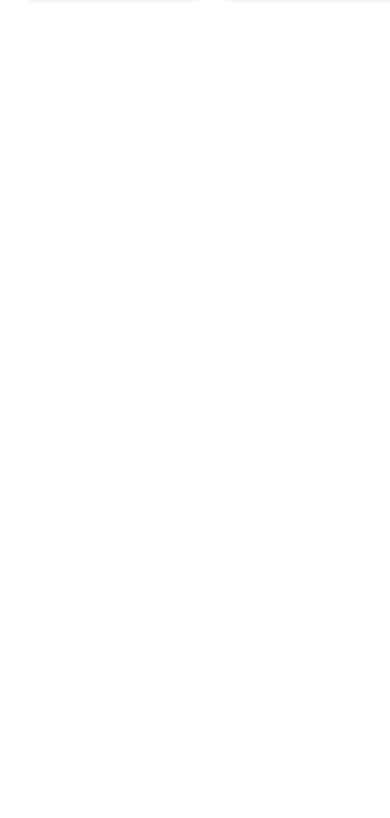
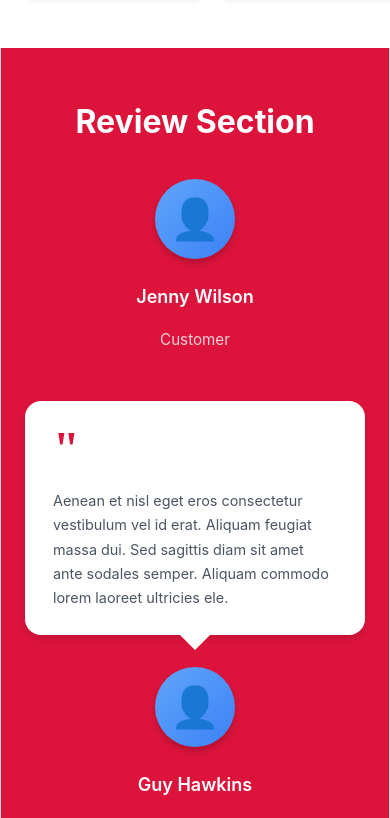
Before and after one commit to OmarFaruk00/Drago, a React (Vite) app: page / in a window 390 px wide. Shown: the part 6966-7784 px from the top of the page. Before the commit the page ends 7014 px from the top, so only its background shows below. Built offline with nearby package versions, Linux system fonts and the light colour scheme; the HTML template or start-up script is replaced by a standard one.

Commit message:
Add Review Section with customer testimonials

```diff
--- a/src/App.jsx
+++ b/src/App.jsx
@@ -6,6 +6,7 @@ import Categories from './components/Categories'
 import TopProducts from './components/TopProducts'
 import SummerSale from './components/SummerSale'
 import ExploreProducts from './components/ExploreProducts'
+import ReviewSection from './components/ReviewSection'
 import './App.css'
 
 function App() {
@@ -18,6 +19,7 @@ function App() {
       <TopProducts />
       <SummerSale />
       <ExploreProducts />
+      <ReviewSection />
       {/* Other sections will be added step by step */}
     </div>
   )
--- /dev/null
+++ b/src/components/ReviewSection.css
@@ -0,0 +1,171 @@
+.review-section {
+  padding: 4rem 2rem;
+  background-color: #DC143C;
+  position: relative;
+  border-left: 1px solid #d1d5db;
+  border-right: 1px solid #d1d5db;
+}
+
+.review-section-container {
+  max-width: 1200px;
+  margin: 0 auto;
+}
+
+.review-section-title {
+  font-size: 2.5rem;
+  font-weight: 700;
+  color: white;
+  text-align: center;
+  margin-bottom: 3rem;
+}
+
+.reviews-list {
+  display: flex;
+  flex-direction: column;
+  gap: 3rem;
+}
+
+.review-block {
+  display: grid;
+  grid-template-columns: 2fr 1fr;
+  gap: 3rem;
+  align-items: center;
+}
+
+/* Review Bubble */
+.review-bubble {
+  background: white;
+  border-radius: 16px;
+  padding: 2rem 2.5rem;
+  position: relative;
+  box-shadow: 0 4px 6px rgba(0, 0, 0, 0.1);
+}
+
+.quote-icon {
+  font-size: 4rem;
+  font-weight: 700;
+  color: #DC143C;
+  line-height: 1;
+  margin-bottom: 1rem;
+  font-family: serif;
+}
+
+.review-text {
+  font-size: 1rem;
+  color: #4b5563;
+  line-height: 1.7;
+  margin: 0;
+  text-align: left;
+}
+
+.bubble-tail {
+  position: absolute;
+  bottom: -15px;
+  left: 50px;
+  width: 0;
+  height: 0;
+  border-left: 15px solid transparent;
+  border-right: 15px solid transparent;
+  border-top: 15px solid white;
+}
+
+/* Customer Profile */
+.customer-profile {
+  display: flex;
+  flex-direction: column;
+  align-items: center;
+  gap: 1rem;
+  text-align: center;
+}
+
+.profile-picture {
+  width: 100px;
+  height: 100px;
+  border-radius: 50%;
+  background: linear-gradient(135deg, #60a5fa 0%, #3b82f6 100%);
+  display: flex;
+  align-items: center;
+  justify-content: center;
+  box-shadow: 0 4px 6px rgba(0, 0, 0, 0.2);
+  overflow: hidden;
+}
+
+.avatar-icon {
+  font-size: 3rem;
+  color: white;
+}
+
+.customer-name {
+  font-size: 1.25rem;
+  font-weight: 600;
+  color: white;
+  margin-top: 0.5rem;
+}
+
+.customer-role {
+  font-size: 0.95rem;
+  color: rgba(255, 255, 255, 0.8);
+  font-weight: 400;
+}
+
+@media (max-width: 968px) {
+  .review-block {
+    grid-template-columns: 1fr;
+    gap: 2rem;
+  }
+
+  .customer-profile {
+    order: -1;
+  }
+
+  .bubble-tail {
+    left: 50%;
+    transform: translateX(-50%);
+    bottom: -15px;
+    top: auto;
+  }
+
+  .review-bubble {
+    margin-top: 1rem;
+  }
+}
+
+@media (max-width: 640px) {
+  .review-section {
+    padding: 3rem 1.5rem;
+  }
+
+  .review-section-title {
+    font-size: 2rem;
+    margin-bottom: 2rem;
+  }
+
+  .reviews-list {
+    gap: 2rem;
+  }
+
+  .review-bubble {
+    padding: 1.5rem 1.75rem;
+  }
+
+  .quote-icon {
+    font-size: 3rem;
+  }
+
+  .review-text {
+    font-size: 0.9rem;
+  }
+
+  .profile-picture {
+    width: 80px;
+    height: 80px;
+  }
+
+  .avatar-icon {
+    font-size: 2.5rem;
+  }
+
+  .customer-name {
+    font-size: 1.125rem;
+  }
+}
--- /dev/null
+++ b/src/components/ReviewSection.jsx
@@ -0,0 +1,53 @@
+import React from 'react'
+import './ReviewSection.css'
+
+const ReviewSection = () => {
+  const reviews = [
+    {
+      id: 1,
+      text: "Aenean et nisl eget eros consectetur vestibulum vel id erat. Aliquam feugiat massa dui. Sed sagittis diam sit amet ante sodales semper. Aliquam commodo lorem laoreet ultricies ele.",
+      name: "Jenny Wilson",
+      role: "Customer",
+      avatar: "👤"
+    },
+    {
+      id: 2,
+      text: "Proin sed neque nec tellus malesuada ultrices eget a justo. Nullam a nibh faucibus, semper risus ac, ultricies est. Maecenas eget purus in enim imperdiet dapibus in ac mi. Fusce faucibus lacus felis",
+      name: "Guy Hawkins",
+      role: "Customer",
+      avatar: "👤"
+    }
+  ]
+
+  return (
+    <section className="review-section">
+      <div className="review-section-container">
+        <h2 className="review-section-title">Review Section</h2>
+
+        <div className="reviews-list">
+          {reviews.map((review) => (
+            <div key={review.id} className="review-block">
+              {/* Review Bubble */}
+              <div className="review-bubble">
+                <div className="quote-icon">"</div>
+                <p className="review-text">{review.text}</p>
+                <div className="bubble-tail"></div>
+              </div>
+
+              {/* Customer Profile */}
+              <div className="customer-profile">
+                <div className="profile-picture">
+                  <span className="avatar-icon">{review.avatar}</span>
+                </div>
+                <div className="customer-name">{review.name}</div>
+                <div className="customer-role">{review.role}</div>
+              </div>
+            </div>
+          ))}
+        </div>
+      </div>
+    </section>
+  )
+}
+
+export default ReviewSection
```
